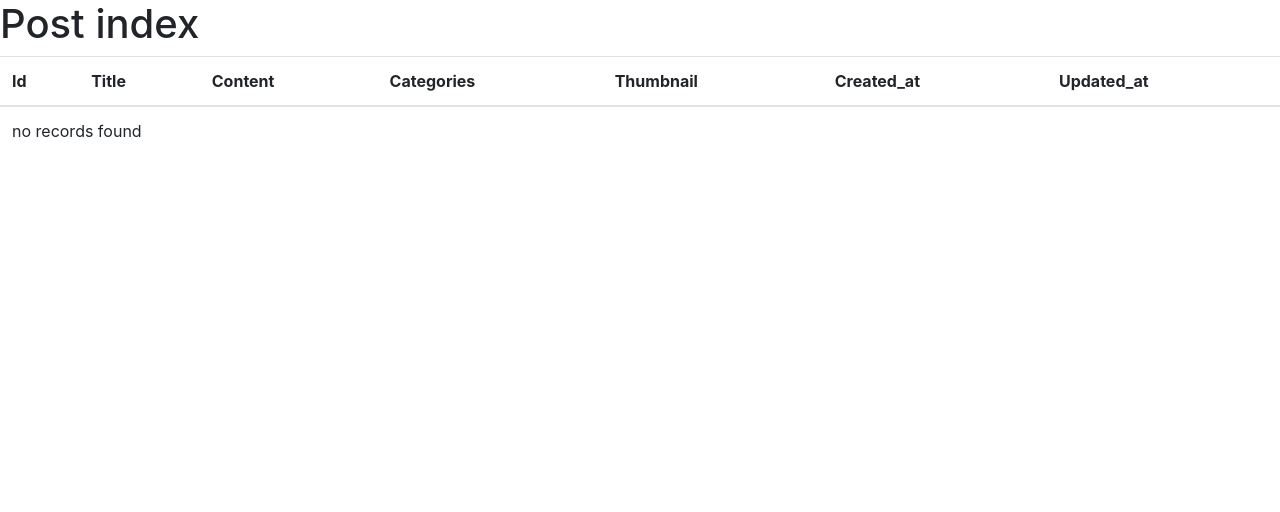
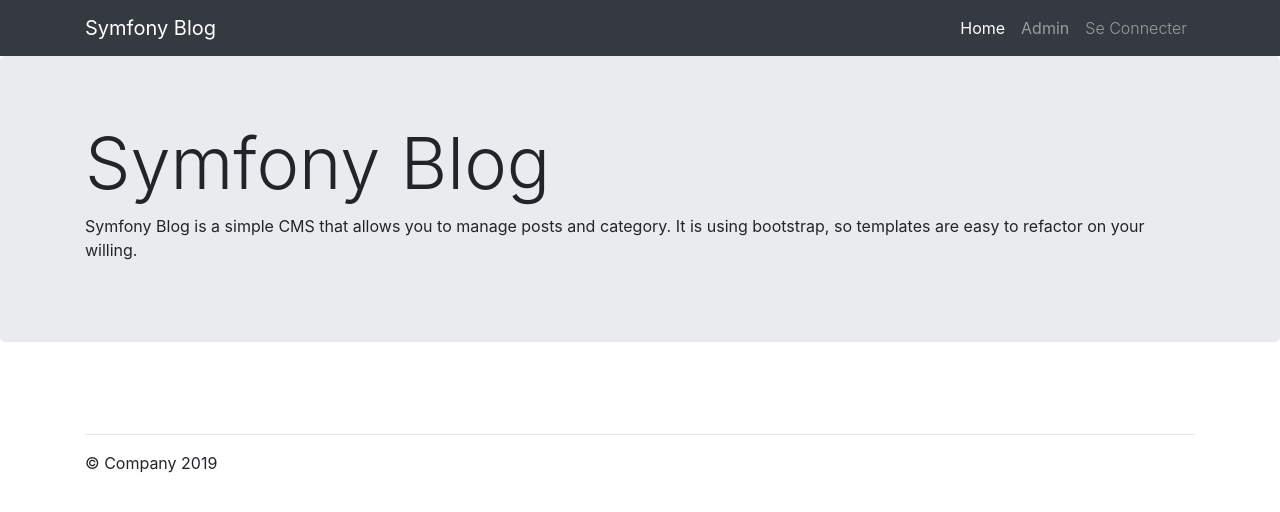
Before and after one commit to ClementCastel/SymfonyBlog, a Symfony app: template blog/templates/index.html.twig in a window 1280 px wide. Shown: the top 512 px of the page. Run offline with Twig, Linux system fonts and the light colour scheme; the template is opened without the code that fills it, so the values that code supplies are empty; some libraries are stand-ins or nearby versions.

Commit message:
D5 : Index integration

```diff
--- /dev/null
+++ b/blog/templates/_navbar.html.twig
@@ -0,0 +1,27 @@
+<nav class="navbar navbar-expand-lg navbar-dark bg-dark fixed-top">
+    <div class="container">
+        <a class="navbar-brand" href="/">Symfony Blog</a>
+        <button class="navbar-toggler" type="button" data-toggle="collapse" data-target="#navbarResponsive" aria-controls="navbarResponsive" aria-expanded="false" aria-label="Toggle navigation">
+            <span class="navbar-toggler-icon"></span>
+        </button>
+        <div class="collapse navbar-collapse" id="navbarResponsive">
+            <ul class="navbar-nav ml-auto">
+                <li class="nav-item active">
+                    <a class="nav-link" href="{{ path('post.index') }}">Home
+                        <span class="sr-only">(current)</span>
+                    </a>
+                </li>
+                <li class="nav-item">
+                    <a class="nav-link" href="{{ path('admin.index') }}">Admin</a>
+                </li>
+                <li class="nav-item">
+                    {% if app.user %}
+                        <a class="nav-link font-weight-light" href="{{ path('logout') }}">Se Déconnecter</a>
+                    {% else %}
+                        <a class="nav-link font-weight-light" href="{{ path('login') }}">Se Connecter</a>
+                    {% endif %}
+                </li>
+            </ul>
+        </div>
+    </div>
+</nav>
--- a/blog/templates/index.html.twig
+++ b/blog/templates/index.html.twig
@@ -1,58 +1,70 @@
 {% extends 'base.html.twig' %}
 
-{% block title %}Post index{% endblock %}
+{% block title "Home - Symfony Blog" %}
 
 {% block body %}
-    <h1>Post index</h1>
 
-    <table class="table">
-        <thead>
-            <tr>
-                <th>Id</th>
-                <th>Title</th>
-                <th>Content</th>
-                <th>Categories</th>
-                <th>Thumbnail</th>
-                <th>Created_at</th>
-                <th>Updated_at</th>
-            </tr>
-        </thead>
-        <tbody>
-        {% for post in posts %}
-            <tr>
-                <td>{{ post.id }}</td>
-                <td>{{ post.title }}</td>
-                <td>{{ post.content }}</td>
+{{ include('_navbar.html.twig') }}
+  <body style="padding-top: 3.5rem;">
+    <main role="main">
 
-                <td>{% for category in post.categories %}
+      <!-- Main jumbotron for a primary marketing message or call to action -->
+      <div class="jumbotron">
+        <div class="container">
+          <h1 class="display-3">Symfony Blog</h1>
+          <p>Symfony Blog is a simple CMS that allows you to manage posts and category. It is using bootstrap, so templates are easy to refactor on your willing.</p>
+        </div>
+      </div>
 
-                    {{ category.name }}
+      <div class="container">
+        <!-- Example row of columns -->
 
-                {% endfor %}</td>
+        <div class="row">
+            {% for post in posts %}
+                  <div class="col-md-4">
+                    <div class="card mb-3">
+                      <h4 class="card-header">{{ post.title }}</h4>
 
-                {% if post.filename %}
+                      {% if post.filename %}
 
-                    <td><img src="{{ vich_uploader_asset(post, 'imageFile') | imagine_filter('thumb') }}" style="width: auto; height: 80px;" alt="" /></td>
+                        <img src="{{ vich_uploader_asset(post, 'imageFile') | imagine_filter('thumb') }}" style="height: 200px; width: 100%; display: block;" alt="" />
 
-                {% else %}
+                      {% else %}
 
-                    <td><img src="https://via.placeholder.com/140x80" alt="" /></td>
+                        <img src="https://via.placeholder.com/350x200" alt="" />
 
-                {% endif %}
+                      {% endif %}
 
-                <td>{{ post.createdAt ? post.createdAt|date('Y-m-d H:i:s') : '' }}</td>
-                <td>{{ post.updatedAt ? post.updatedAt|date('Y-m-d H:i:s') : '' }}</td>
-                <td>
-                    <a href="{{ path('post.show', {'id': post.id, 'slug': post.slug}) }}">show</a>
-                </td>
-            </tr>
-        {% else %}
-            <tr>
-                <td colspan="6">no records found</td>
-            </tr>
-        {% endfor %}
-        </tbody>
-    </table>
 
-    {{ knp_pagination_render(posts) }}
-{% endblock %}
+                      <ul class="list-group list-group-flush">
+                        <li class="list-group-item"></li>
+                      </ul>
+                      <div class="card-body">
+                        <a href="{{ path('post.show', {'id': post.id, 'slug': post.slug}) }}" class="card-link">Read more</a>
+                      </div>
+                      <div class="card-footer text-muted">
+                        {{ post.updatedAt ? post.updatedAt|date('Y-m-d H:i:s') : '' }}
+                      </div>
+                    </div>
+                  </div>
+
+            {% else %} <!--Cas où il n'y a pas d'article à afficher-->
+
+            {% endfor %}
+        </div>
+
+        <div class="mt-4" style="margin-bottom: 60px;">
+          {{ knp_pagination_render(posts) }}
+        </div>
+
+        <hr class="mt-4">
+
+      </div> <!-- /container -->
+
+    </main>
+
+    <footer class="container">
+      <p>© Company 2019</p>
+    </footer>
+
+  {% endblock %}
```
Also changed, not shown: front-end/home.html (deleted, +0 -101 lines), front-end/login.html (deleted, +0 -35 lines), front-end/style/ablog-post.css (deleted, +0 -8 lines), front-end/style/floating-labels.css (deleted, +0 -87 lines), 2 other files.
